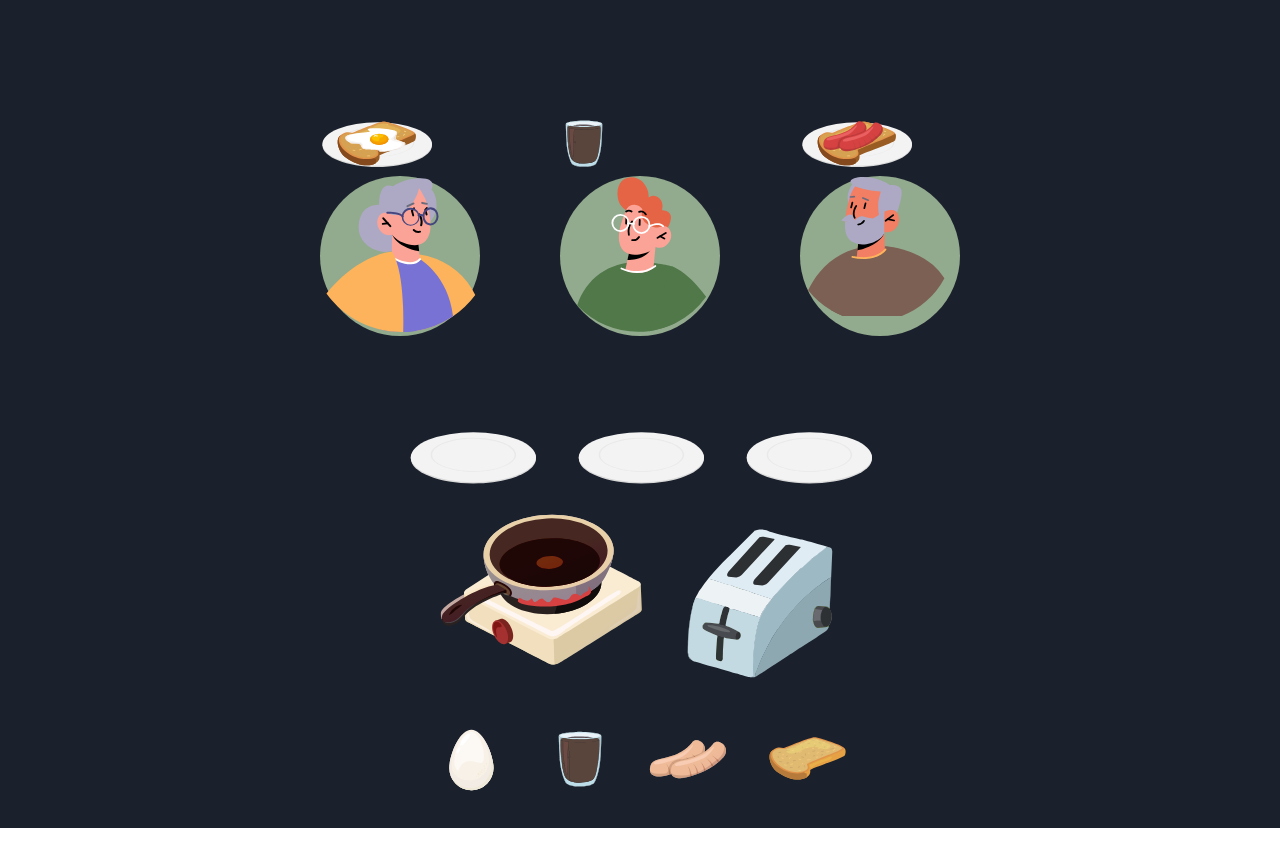
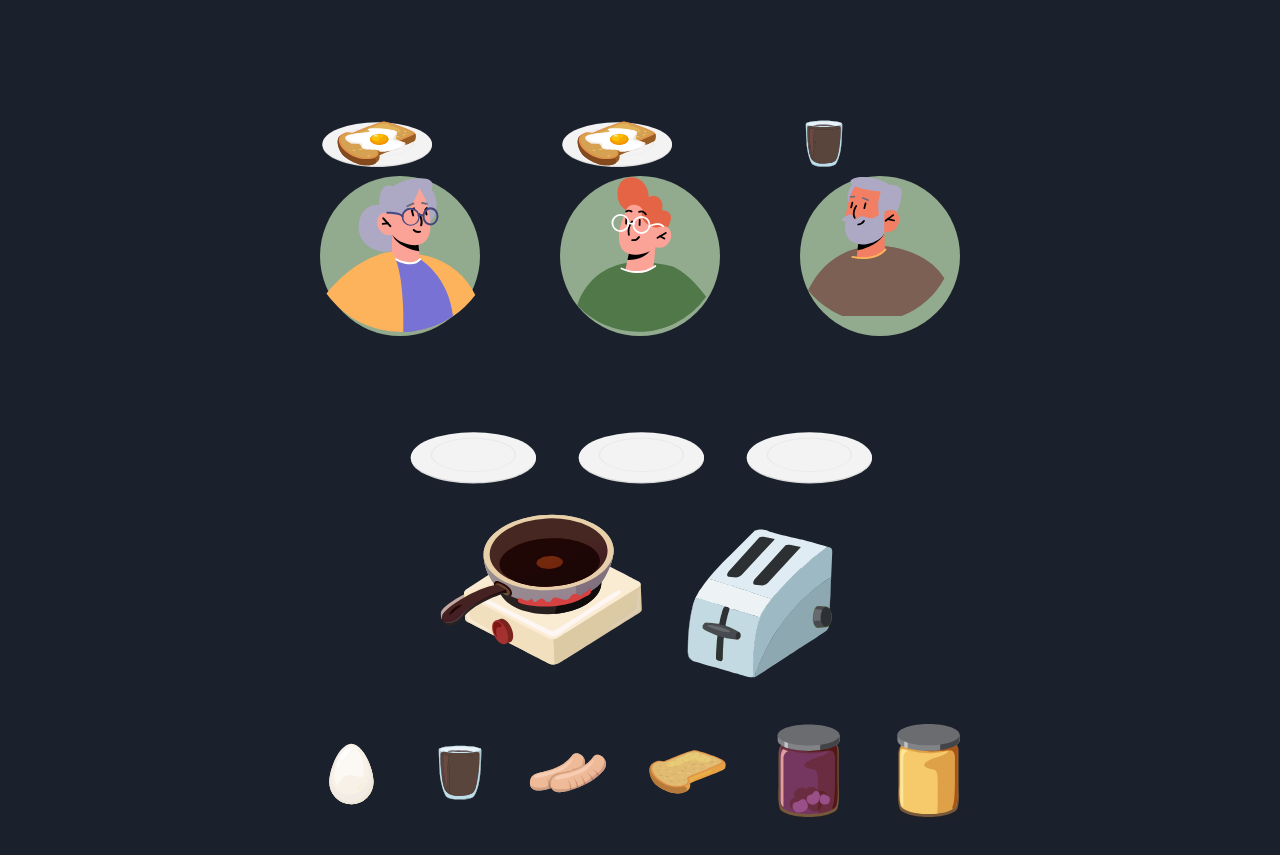
Before and after one commit to YaChuShen/Breakfast-Bonanza, a Next.js app: page / in a window 1280 px wide. Before the commit the page ends 828 px from the top, so only its background shows below. Built offline with nearby package versions, Linux system fonts and the light colour scheme.

Commit message:
fixed plate logic

```diff
--- a/Components/CustomerTemplate.js
+++ b/Components/CustomerTemplate.js
@@ -35,7 +35,7 @@ const CustomerTemplate = ({ id, src }) => {
     if (!overTime) {
       const t = setTimeout(() => {
         setOverTime(true);
-      }, [10000]);
+      }, [25000]);
       return () => clearTimeout(t);
     }
   }, [overTime]);
--- a/Components/PlateSection.js
+++ b/Components/PlateSection.js
@@ -66,8 +66,10 @@ const PlateSection = ({ data, setValue, index }) => {
       pos="relative"
       draggable="true"
       onDrop={(e) => {
-        setValue(key, [...food, data.targetItem]);
-        setValue("targetItem", null);
+        if (showUp) {
+          setValue(key, [...food, data.targetItem]);
+          setValue("targetItem", null);
+        }
       }}
       onDragOver={(e) => {
         e.preventDefault();
--- a/contents/foodList.js
+++ b/contents/foodList.js
@@ -1,6 +1,6 @@
 const foodList = [
-  "sunnyEgg&hotDog",
-  "toast&hotDog",
+  // "sunnyEgg&hotDog",
+  // "toast&hotDog",
   "coffee",
   "toast&sunnyEgg",
 ];
--- a/contents/materialList.js
+++ b/contents/materialList.js
@@ -1,3 +1,10 @@
-const materialList = ["egg", "coffee", "hotDog0", "toast0"];
+const materialList = [
+  "egg",
+  "coffee",
+  "hotDog0",
+  "toast0",
+  "blueberry-can",
+  "butter-can",
+];
 
 export default materialList;
```
Also changed, not shown: public/blueberry-can.svg (renamed from public/blueberry-can-02.svg), public/butter-can.svg (renamed from public/butter-can-02.svg).
